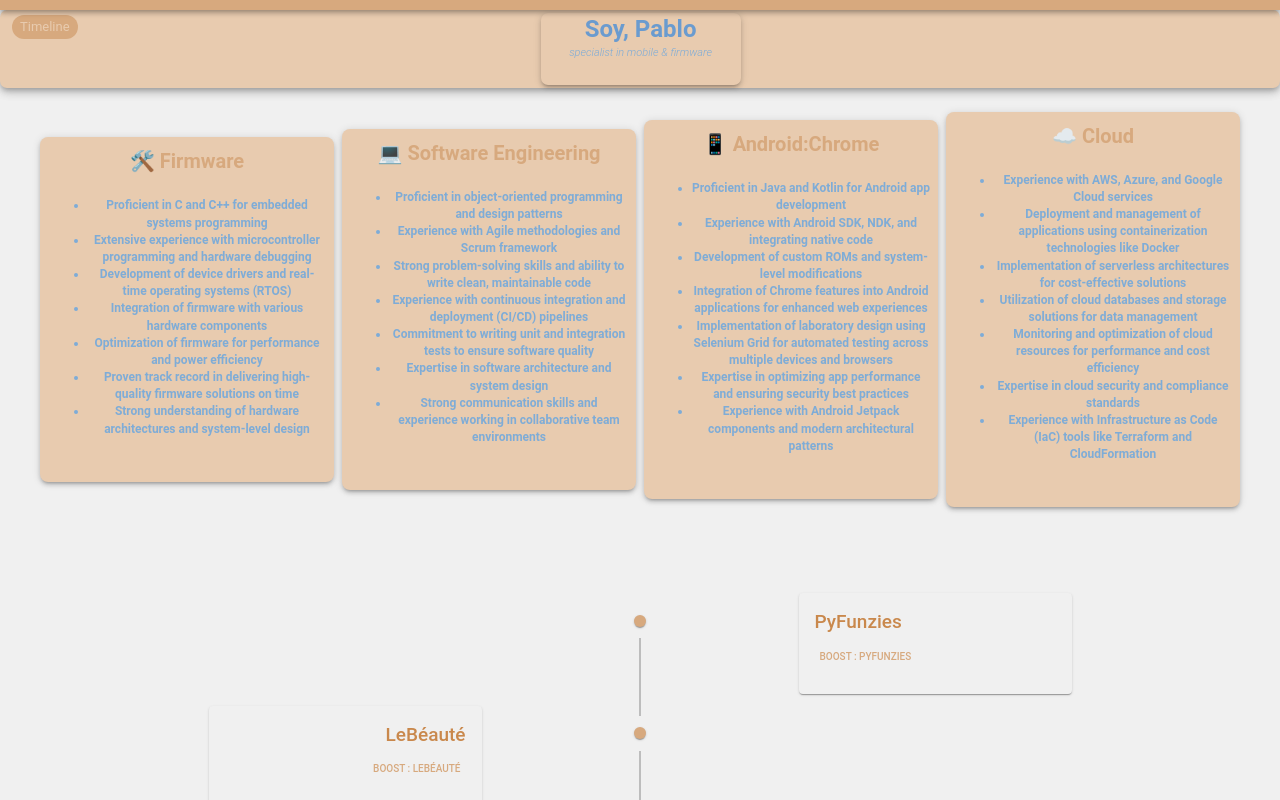
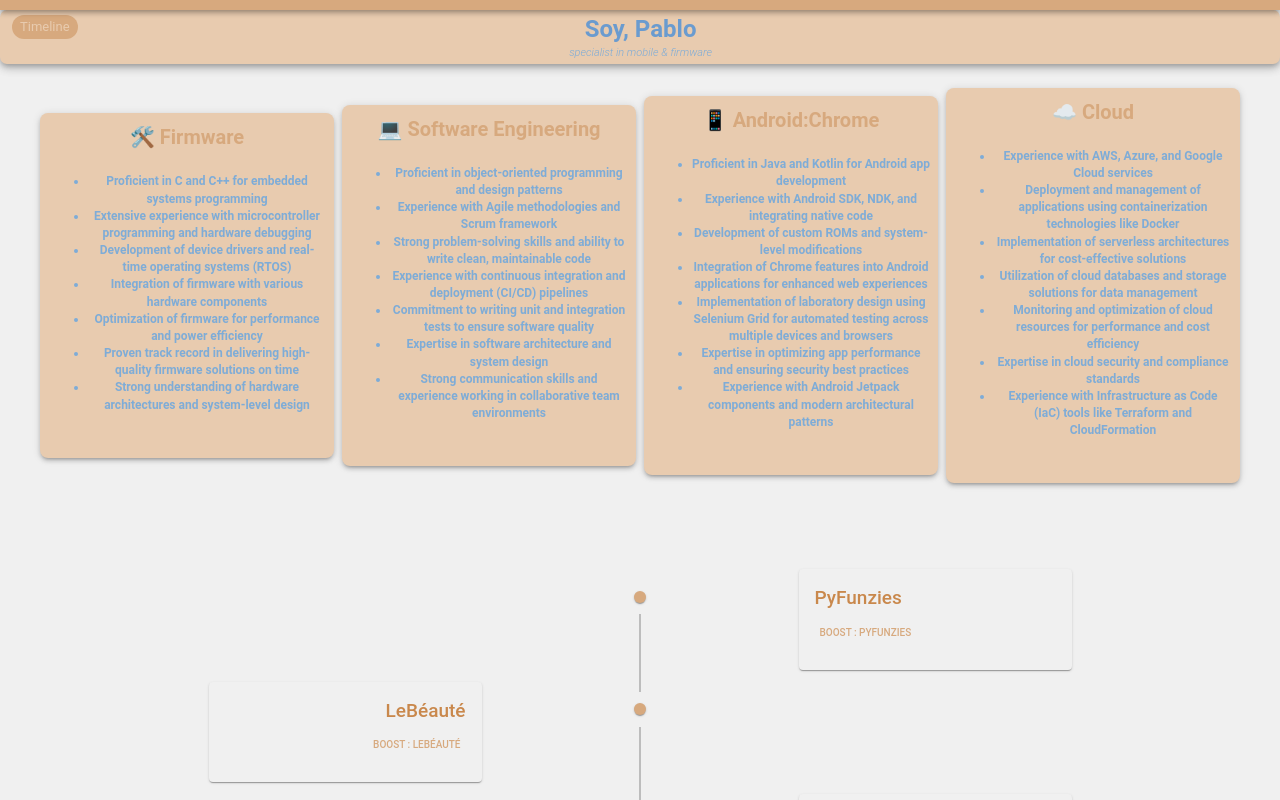
Before and after one commit to PabloRosas17/pr17, a React (Create React App) app in the folder pr17-app/: page /pr17/ in a window 1280 px wide. Shown: the top 800 px of the page. Built offline with nearby package versions, Linux system fonts and the light colour scheme; the HTML template or start-up script is replaced by a standard one.

Commit message:
enhanced the ui, beautify the sticky header
-restyled by removing the card cardcontent tags, simplifying the ui

```diff
--- a/pr17-app/src/components/breadcrumbs/MuiBreadCrumbs.js
+++ b/pr17-app/src/components/breadcrumbs/MuiBreadCrumbs.js
@@ -1,5 +1,5 @@
 import React from 'react';
-import { Box, Breadcrumbs, Card, CardContent, Typography } from '@mui/material';
+import { Box, Breadcrumbs, Typography } from '@mui/material';
 import { useLocation } from 'react-router-dom';
 import routes from '../../routes/routes.js';
 import BreadCrumbList from './BreadCrumbList.js';
@@ -62,28 +62,14 @@ const MuiBreadCrumbs = () => {
         sx={{
           display: 'flex',
           justifyContent: 'center',
+          flexDirection: 'column',
+          alignItems: 'center',
+          backgroundColor: 'primary.light',
+          padding: '0px',
+          textAlign: 'center',
+          minWidth: '200px',
         }}
       >
-        <Card
-          sx={{
-            display: 'flex',
-            flexDirection: 'column',
-            alignItems: 'center',
-            justifyContent: 'center',
-            backgroundColor: 'primary.light',
-            padding: '0px',
-            borderRadius: '7px',
-            boxShadow: 3,
-            textAlign: 'center',
-            minWidth: '200px',
-            transition: 'transform 0.3s, box-shadow 0.3s',
-            '&:hover': {
-              transform: 'scale(1.05)',
-              boxShadow: 7,
-            },
-          }}
-        >
-          <CardContent sx={{ padding: '0px' }}>
         <Typography
           variant="h5"
           sx={{
@@ -104,8 +90,6 @@ const MuiBreadCrumbs = () => {
         >
           specialist in mobile & firmware
         </Typography>
-          </CardContent>
-        </Card>
       </Box>
       <Box sx={{ width: '100%', display: 'flex', justifyContent: 'flex-end' }}>
         <Breadcrumbs aria-label="breadcrumb" sx={BreadCrumbStyles}>
```
Lines whose indentation alone changed are shown as unchanged.
